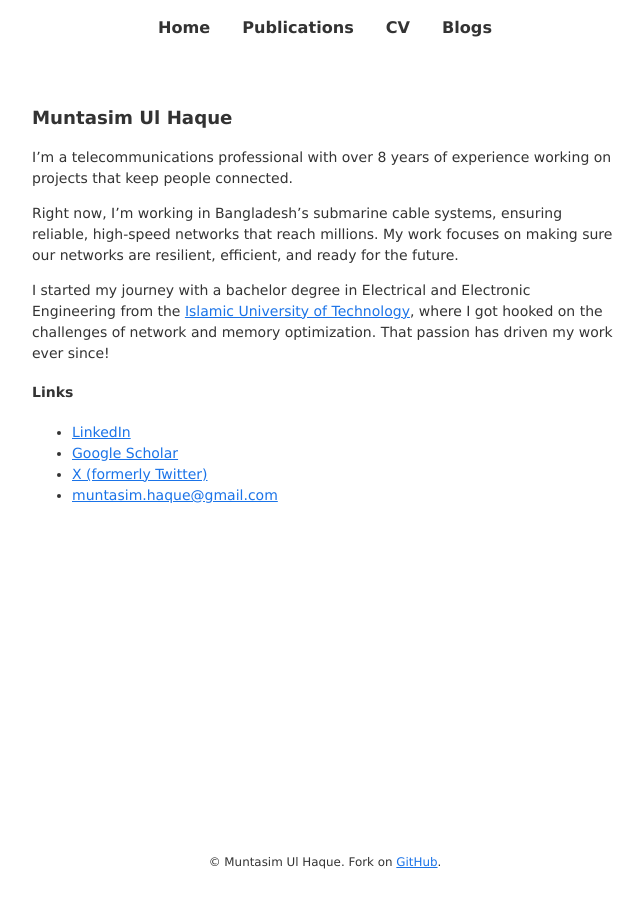
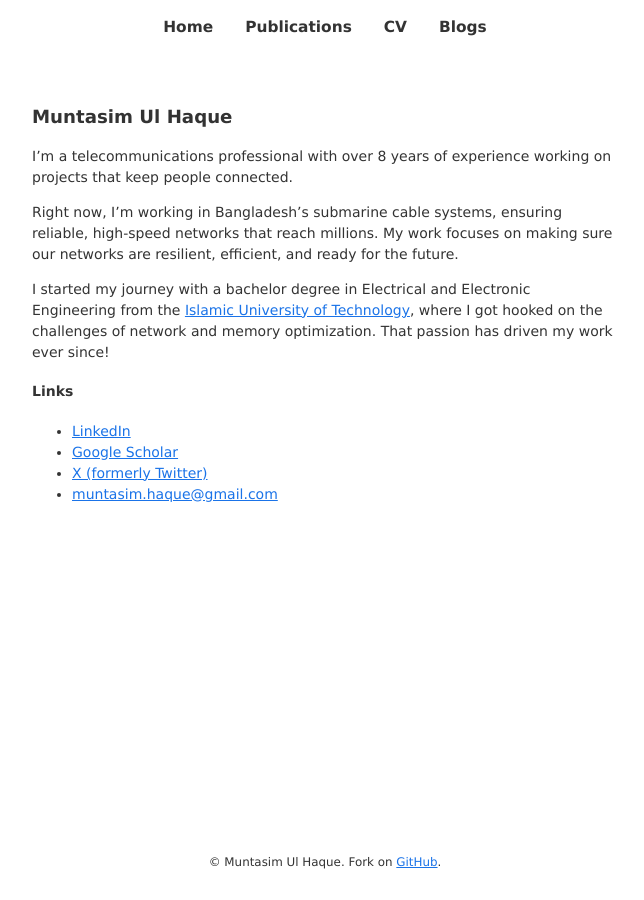
Before and after one commit to muntasimulhaque/muntasimulhaque.github.io, a Jekyll site: the page built from index.md, in a window 1280 px wide. Shown: the whole page, without its empty margins (315-959 px from the left). Built offline with Jekyll 4.4.1, drawn with Linux system fonts in a browser that asks for light colours; our own code applies the rules of GitHub Pages for plain Markdown files.

Commit message:
Update main.css

```diff
--- a/assets/css/main.css
+++ b/assets/css/main.css
@@ -104,7 +104,7 @@ nav a {
     color: var(--primary-color);
     font-weight: bold;
     text-decoration: none;
-    font-size: 1.15em;
+    font-size: 1.10em;
 }
 
 nav a:visited {
@@ -249,7 +249,7 @@ footer {
         color: var(--primary-color);
         padding: 0.5rem 1rem;
         text-decoration: none;
-        font-size: 1.15em;
+        font-size: 1.10em;
     }
 
     nav a:hover {
```
